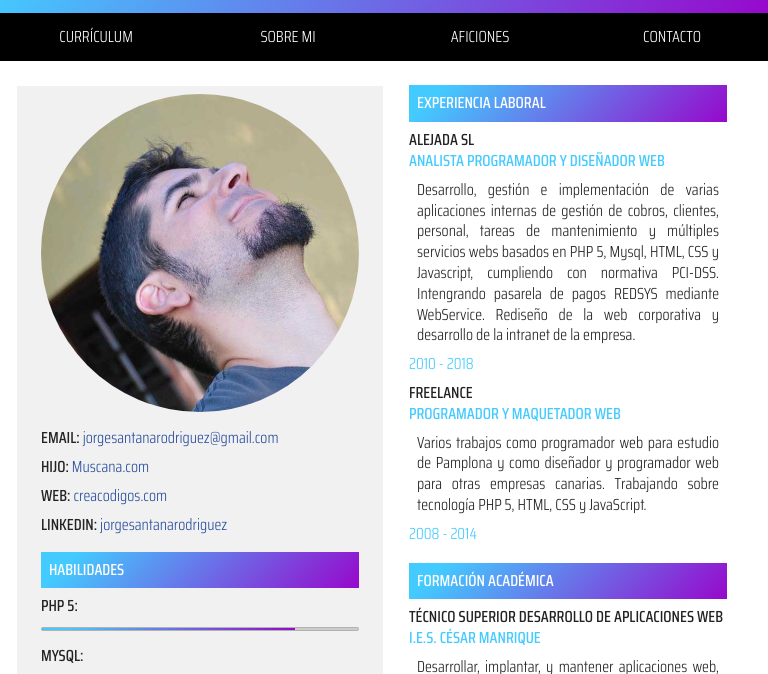
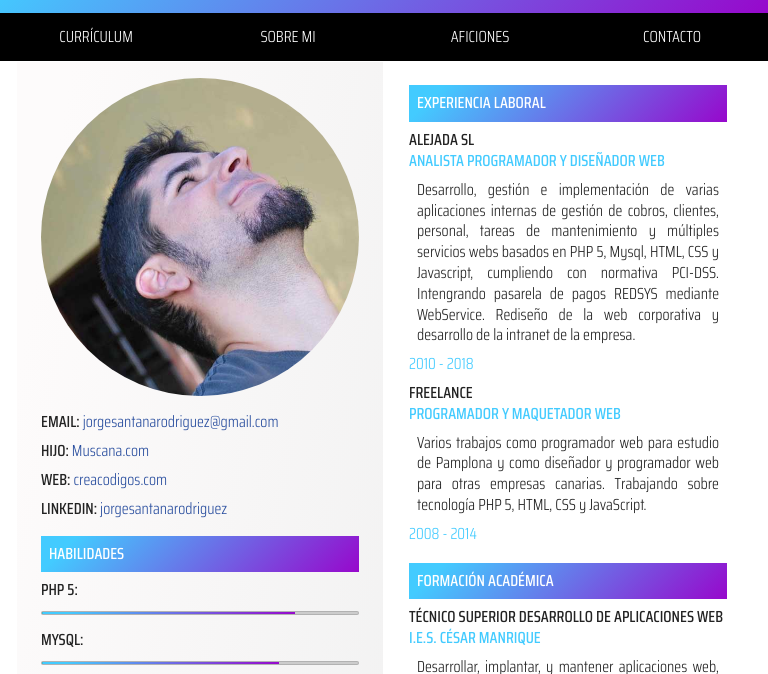
Before and after one commit to tollelle/curriculum-html, a website: page index.html in a window 768 px wide. Shown: the part 105-779 px from the top of the page. Drawn offline with Linux system fonts and the light colour scheme; a web font is replaced by a local one.

Commit message:
Ajustes div one responsivos

```diff
--- a/css/style.css
+++ b/css/style.css
@@ -124,6 +124,8 @@ img{
 .wrapper img {
     width        : 100%;
     border-radius: 50%;
+    margin: 1em auto;
+    display: block;
 }
 
 
@@ -163,7 +165,9 @@ section {
 }
 
 .one {
-    background-color: #f1f1f1;
+
+    background-image     : linear-gradient( 100deg, #fdfbfb 10%, #f1f1f1 100%);
+    margin: -2em auto -1em auto;
     grid-column          : 1;
 }
 .two {
@@ -197,9 +201,11 @@ section {
     }
 
     .wrapper img {
-        display: block;
         width : 90%;
-        margin: 1em auto auto auto;
+    }
+
+    .one {
+        margin:0;
     }
 }
 
@@ -214,9 +220,7 @@ section {
         display: block;
     }
 
-    .wrapper img {
-        display: block;
-        margin: 0.5em auto;
+    .one {
+        margin:-1.5em auto 0 auto;
     }
-
 }
```
